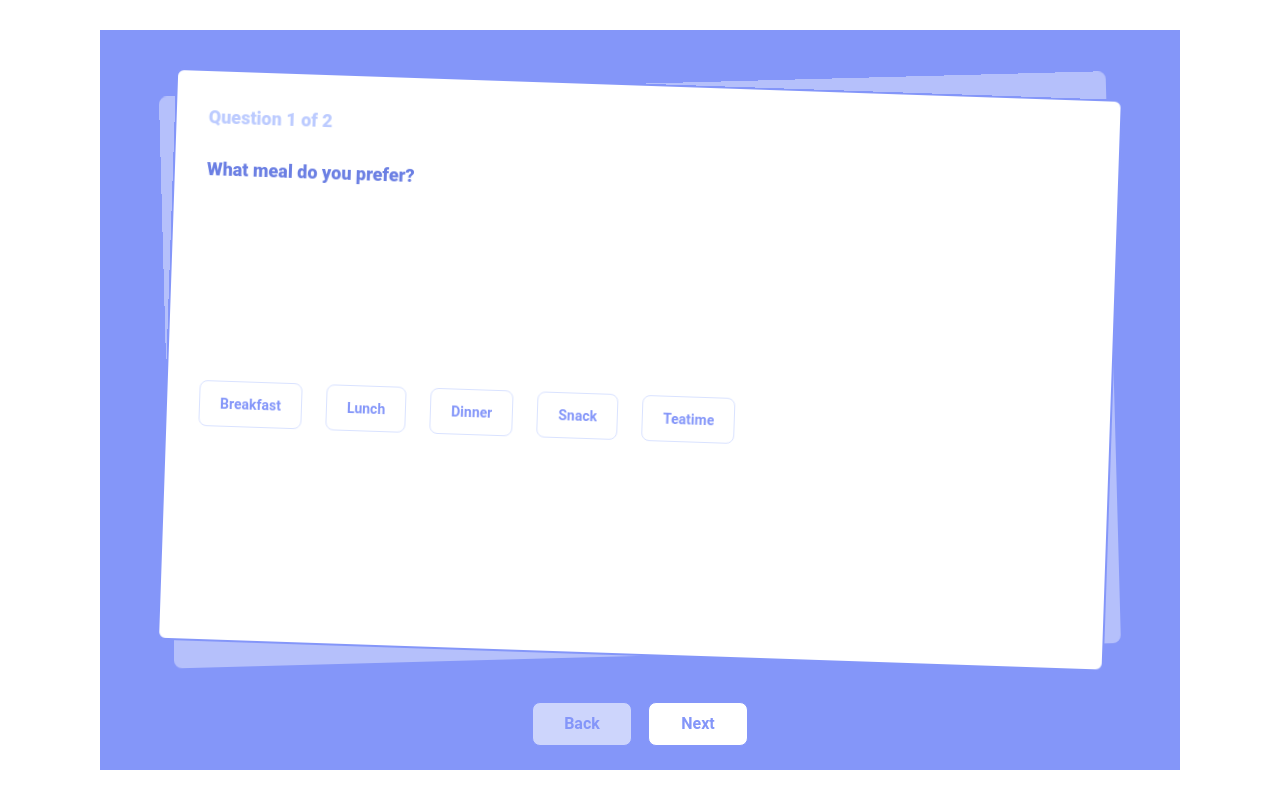
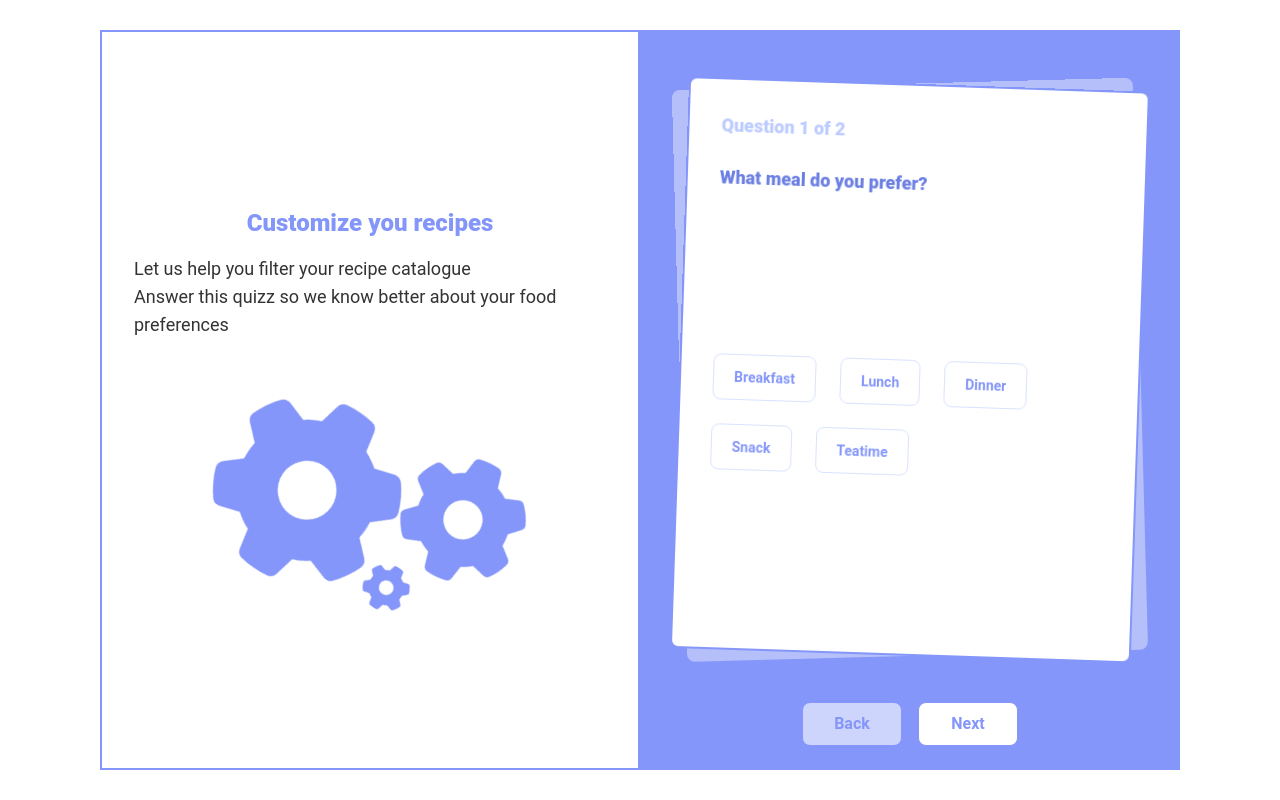
Before and after one commit to nawresncib12/pfa-front, a React (Create React App) app: page /quizz in a window 1280 px wide. Built offline with nearby package versions, Linux system fonts and the light colour scheme.

Commit message:
added color palette + quizz intro

```diff
--- a/package.json
+++ b/package.json
@@ -3,6 +3,10 @@
   "version": "0.1.0",
   "private": true,
   "dependencies": {
+    "@fortawesome/fontawesome-svg-core": "^6.4.0",
+    "@fortawesome/free-regular-svg-icons": "^6.4.0",
+    "@fortawesome/free-solid-svg-icons": "^6.4.0",
+    "@fortawesome/react-fontawesome": "^0.2.0",
     "@reduxjs/toolkit": "^1.9.5",
     "@testing-library/jest-dom": "^5.16.5",
     "@testing-library/react": "^13.4.0",
--- /dev/null
+++ b/src/components/atoms/GearsAnimation/GearsAnimation.styles.tsx
@@ -0,0 +1,50 @@
+import styled from "styled-components";
+import { FontAwesomeIcon } from "@fortawesome/react-fontawesome";
+import { motion } from "framer-motion";
+
+export const GearsAnimationContainer = styled.div`
+  display: flex;
+  flex-direction: column;
+  width: 80%;
+  min-width: 200px;
+  padding: 32px;
+  box-sizing: border-box;
+  display: flex;
+  flex-direction: column;
+  align-items: center;
+  justify-content: center;
+`;
+
+export const BiggerGearsAnimationContainer = styled.div`
+  display: grid;
+  grid-template-columns: 1.5fr 1fr;
+  align-items: end;
+  position: relative;
+`;
+
+export const GearWrapper = styled(motion.div)`
+  color: ${({ theme }) => theme.colors.primary[500]};
+
+  &:first-child {
+    width: 100%;
+    height: 100%;
+  }
+
+  &:nth-child(2) {
+    width: 100%;
+    height: fit-content;
+  }
+
+  &:last-child {
+    position: absolute;
+    left: calc(55% - 7.5%);
+    width: 15%;
+    bottom: -15%;
+    height: fit-content;
+  }
+`;
+
+export const Gear = styled(FontAwesomeIcon)`
+  width: 100%;
+  height: 100%;
+`;
--- /dev/null
+++ b/src/components/atoms/GearsAnimation/GearsAnimation.tsx
@@ -0,0 +1,31 @@
+import { faGear } from "@fortawesome/free-solid-svg-icons";
+import * as S from "./GearsAnimation.styles";
+
+const GearsAnimation = () => {
+  return (
+    <S.GearsAnimationContainer>
+      <S.BiggerGearsAnimationContainer>
+        <S.GearWrapper
+          animate={{ rotate: 360 }}
+          transition={{ duration: 5, repeat: Infinity, ease: "linear" }}
+        >
+          <S.Gear icon={faGear} />
+        </S.GearWrapper>
+        <S.GearWrapper
+          animate={{ rotate: -360 }}
+          transition={{ duration: 5, repeat: Infinity, ease: "linear" }}
+        >
+          <S.Gear icon={faGear} />
+        </S.GearWrapper>
+        <S.GearWrapper
+          animate={{ rotate: 360 }}
+          transition={{ duration: 5, repeat: Infinity, ease: "linear" }}
+        >
+          <S.Gear icon={faGear} />
+        </S.GearWrapper>
+      </S.BiggerGearsAnimationContainer>
+    </S.GearsAnimationContainer>
+  );
+};
+
+export default GearsAnimation;
--- /dev/null
+++ b/src/components/organisms/Quizz/QuizzIntro/QuizzIntro.style.tsx
@@ -0,0 +1,27 @@
+import styled from "styled-components";
+
+export const QuizzIntroContainer = styled.div`
+  height: 100%;
+  border: 2px solid ${({ theme }) => theme.colors.primary[500]};
+  display: none;
+  flex-direction: column;
+  width: 100%;
+  padding: 32px;
+  box-sizing: border-box;
+  display: flex;
+  flex-direction: column;
+  align-items: center;
+  justify-content: center;
+
+  @media (min-width: ${({ theme }) => theme.breakpoints.sm}px) {
+    display: flex;
+  }
+`;
+
+export const QuizzIntroInfo = styled.div`
+  display: flex;
+  flex-direction: column;
+  gap: 16px;
+  padding: 24px 0;
+  color: ${({ theme }) => theme.colors.gray[900]};
+`;
--- /dev/null
+++ b/src/components/organisms/Quizz/QuizzIntro/QuizzIntro.tsx
@@ -0,0 +1,32 @@
+import { useTheme } from "styled-components";
+import GearsAnimation from "../../../atoms/GearsAnimation/GearsAnimation";
+import Typography from "../../../atoms/Typography/Typography.styles";
+import * as S from "./QuizzIntro.style";
+
+const QuizzIntro = () => {
+  const theme = useTheme();
+  return (
+    <S.QuizzIntroContainer>
+      <S.QuizzIntroInfo>
+        <Typography.H1
+          color={theme.colors.primary[500]}
+          align="center"
+          fontSize="2xl"
+        >
+          Customize you recipes
+        </Typography.H1>
+        <div>
+          <Typography.Base weight="regular" color="inherit" fontSize="lg">
+            Let us help you filter your recipe catalogue
+          </Typography.Base>
+          <Typography.Base weight="regular" color="inherit" fontSize="lg">
+            Answer this quizz so we know better about your food preferences{" "}
+          </Typography.Base>
+        </div>
+      </S.QuizzIntroInfo>
+      <GearsAnimation />
+    </S.QuizzIntroContainer>
+  );
+};
+
+export default QuizzIntro;
--- a/src/pages/quizz/Quizz.style.tsx
+++ b/src/pages/quizz/Quizz.style.tsx
@@ -4,4 +4,10 @@ import { VERTICAL_PADDING } from "../../components/atoms/Layout/Layout.style";
 export const QuizzContainer = styled.div`
   width: 100%;
   height: calc(100vh - ${2 * VERTICAL_PADDING}px);
+  display: grid;
+  grid-template-columns: 1fr;
+
+  @media (min-width: ${({ theme }) => theme.breakpoints.sm}px) {
+    grid-template-columns: 1fr 1fr;
+  }
 `;
--- a/src/pages/quizz/quizz.tsx
+++ b/src/pages/quizz/quizz.tsx
@@ -1,9 +1,11 @@
 import QuizzCards from "../../components/organisms/Quizz/QuizzCards/QuizzCards";
+import QuizzIntro from "../../components/organisms/Quizz/QuizzIntro/QuizzIntro";
 import * as S from "./Quizz.style";
 
 const Quizz = () => {
   return (
     <S.QuizzContainer>
+      <QuizzIntro />
       <QuizzCards />
     </S.QuizzContainer>
   );
--- a/src/theme/colors.ts
+++ b/src/theme/colors.ts
@@ -1,15 +1,15 @@
-import { Colors } from "./theme";
+import { Colors, Pastels } from "./theme";
 
 const gray = {
-  100: "#FFFFFF",
-  200: "#FFFFFF",
-  300: "#FFFFFF",
-  400: "#FFFFFF",
-  500: "#FFFFFF",
-  600: "#FFFFFF",
-  700: "#FFFFFF",
-  800: "#FFFFFF",
-  900: "#FFFFFF",
+  100: "#F7F7F7",
+  200: "#E5E5E5",
+  300: "#D4D4D4",
+  400: "#B3B3B3",
+  500: "#999999",
+  600: "#7A7A7A",
+  700: "#666666",
+  800: "#4D4D4D",
+  900: "#333333",
 };
 
 const primary = {
@@ -25,27 +25,27 @@ const primary = {
 };
 
 const success = {
-  100: "#FFFFFF",
-  200: "#FFFFFF",
-  300: "#FFFFFF",
-  400: "#FFFFFF",
-  500: "#FFFFFF",
-  600: "#FFFFFF",
-  700: "#FFFFFF",
-  800: "#FFFFFF",
-  900: "#FFFFFF",
+  100: "#D1F2E5",
+  200: "#A3E9C6",
+  300: "#75E0A6",
+  400: "#47D786",
+  500: "#19CE67",
+  600: "#17B958",
+  700: "#139D4A",
+  800: "#10803C",
+  900: "#0C642E",
 };
 
 const error = {
-  100: "#FFFFFF",
-  200: "#FFFFFF",
-  300: "#FFFFFF",
-  400: "#FFFFFF",
-  500: "#FFFFFF",
-  600: "#FFFFFF",
-  700: "#FFFFFF",
-  800: "#FFFFFF",
-  900: "#FFFFFF",
+  100: "#FFE6E6",
+  200: "#FFB3B3",
+  300: "#FF8080",
+  400: "#FF4D4D",
+  500: "#FF1A1A",
+  600: "#E61717",
+  700: "#CC1414",
+  800: "#B21111",
+  900: "#990E0E",
 };
 
 const warning = {
@@ -60,6 +60,18 @@ const warning = {
   900: "#FFFFFF",
 };
 
+const pastels: Pastels = {
+  lightPink: "#FFD1D9",
+  darkPink: "#FF9BAE",
+  lightPurple: "#D5B8FF",
+  lightBlue: "#AEDFFF",
+  darkBlue: "#7BA2FF",
+  lightYellow: "#FFFFB3",
+  darkYellow: "#FFDD80",
+  lightOrange: "#FFC9A3",
+  darkOrange: "#FFA680",
+};
+
 export const colors: Colors = {
   white: "#fff",
   black: "#000",
@@ -68,4 +80,5 @@ export const colors: Colors = {
   success,
   error,
   warning,
+  pastels,
 };
```
Also changed, not shown: src/theme/theme.d.ts (+13 -0 lines), 1 other file (tests, documents, lock files or other folders).
